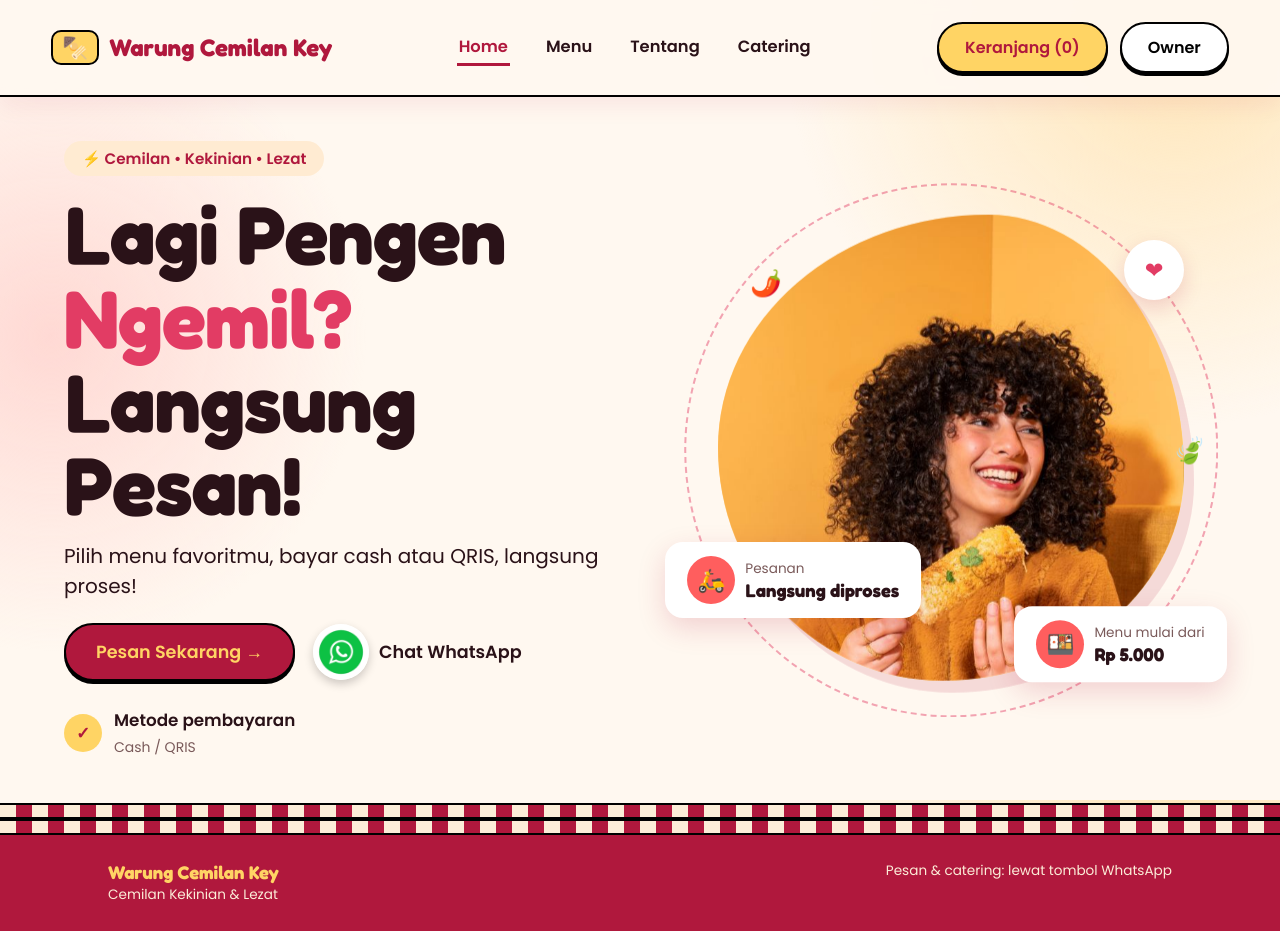
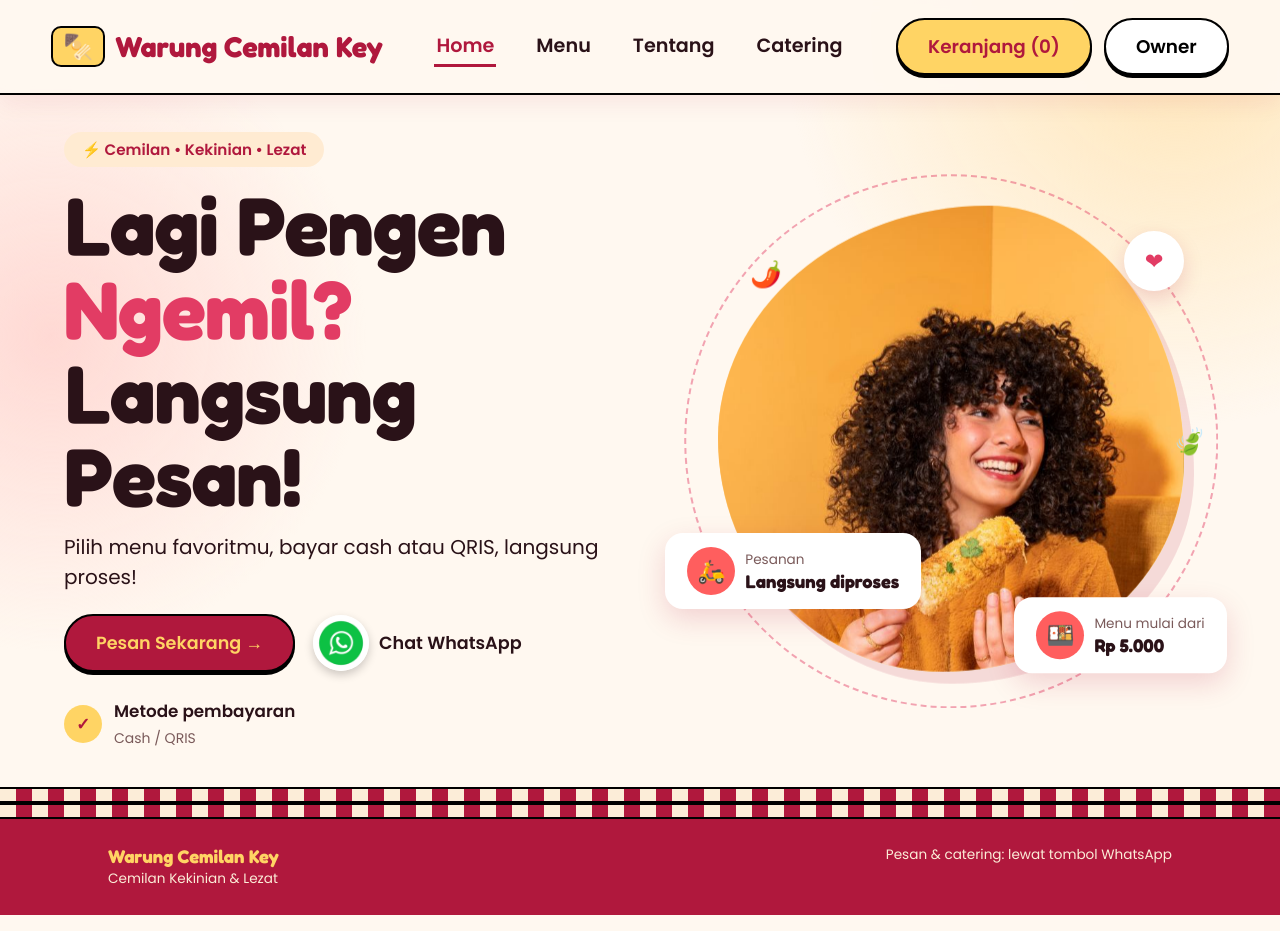
Before and after one commit to cacaa2/warung-key, a plain HTML site: page index.html in a window 1280 px wide. Drawn offline with Linux system fonts and the light colour scheme.

Commit message:
Update styles.css

```diff
--- a/styles.css
+++ b/styles.css
@@ -229,3 +229,14 @@ nav a{font-size:1.02rem}
 #home .hero{min-height:calc(100svh - 94px)}
 @media(max-width:1000px){.logo{font-size:1.2rem}nav{gap:18px}.act .btn{font-size:.9rem;padding:9px 16px}}
 @media(max-width:760px){.bar{padding:10px 14px}.logo{font-size:1.2rem}.act .btn{font-size:.85rem;padding:8px 14px}nav{gap:18px}}
+
+/* ===== font header lebih besar ===== */
+.bar{padding:18px clamp(18px,4vw,56px)}
+.logo{font-size:1.8rem}
+.logo i{font-size:1.5rem;padding:4px 10px}
+nav{gap:38px}
+nav a{font-size:1.2rem}
+.act .btn{font-size:1.15rem;padding:13px 30px}
+#home .hero{min-height:calc(100svh - 108px)}
+@media(max-width:1150px){.logo{font-size:1.4rem}nav{gap:20px}nav a{font-size:1.05rem}.act{gap:8px}.act .btn{font-size:1rem;padding:10px 18px}}
+@media(max-width:760px){.bar{padding:10px 14px}.logo{font-size:1.2rem}nav a{font-size:1rem}.act .btn{font-size:.9rem;padding:8px 14px}}
```
